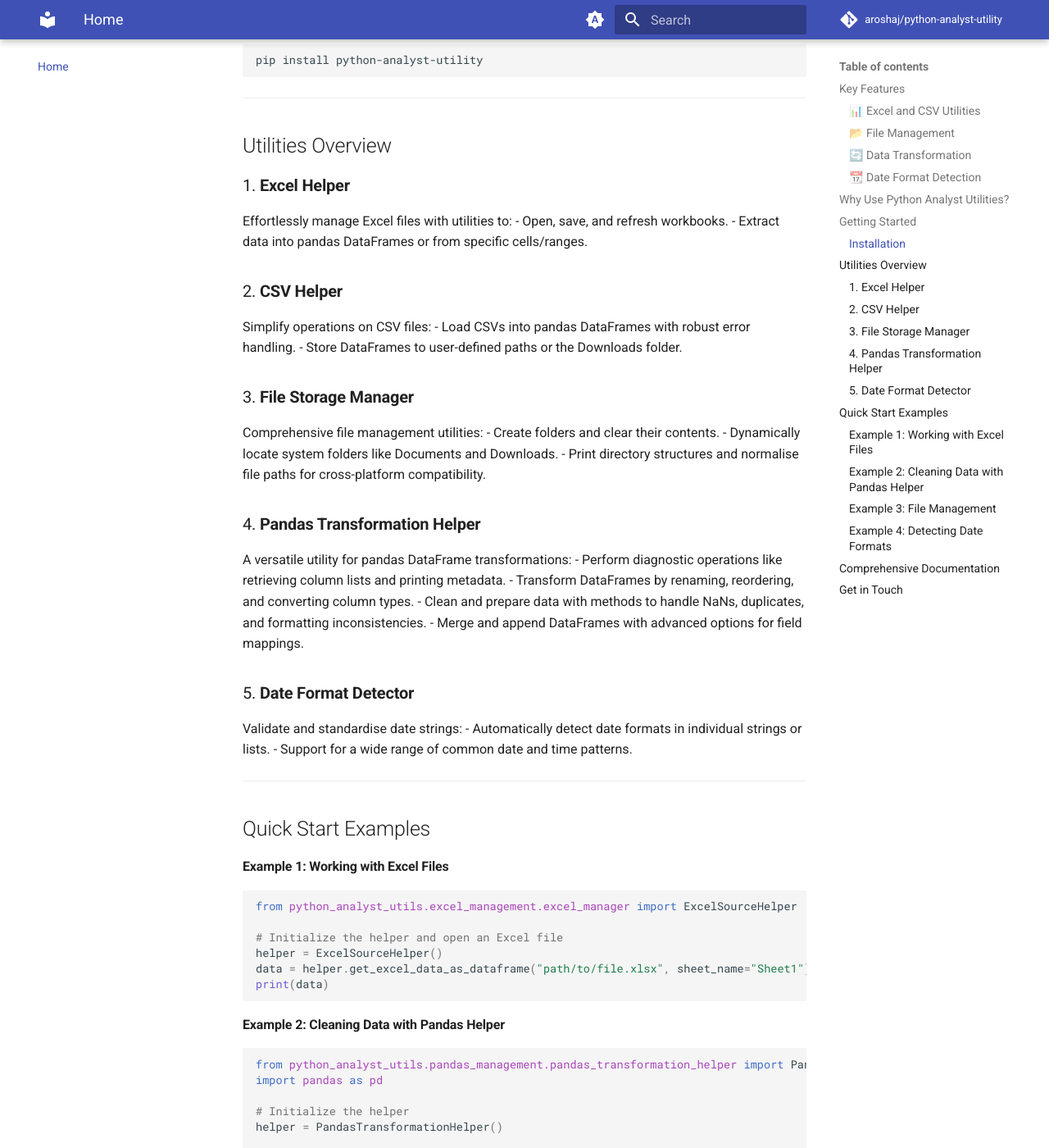
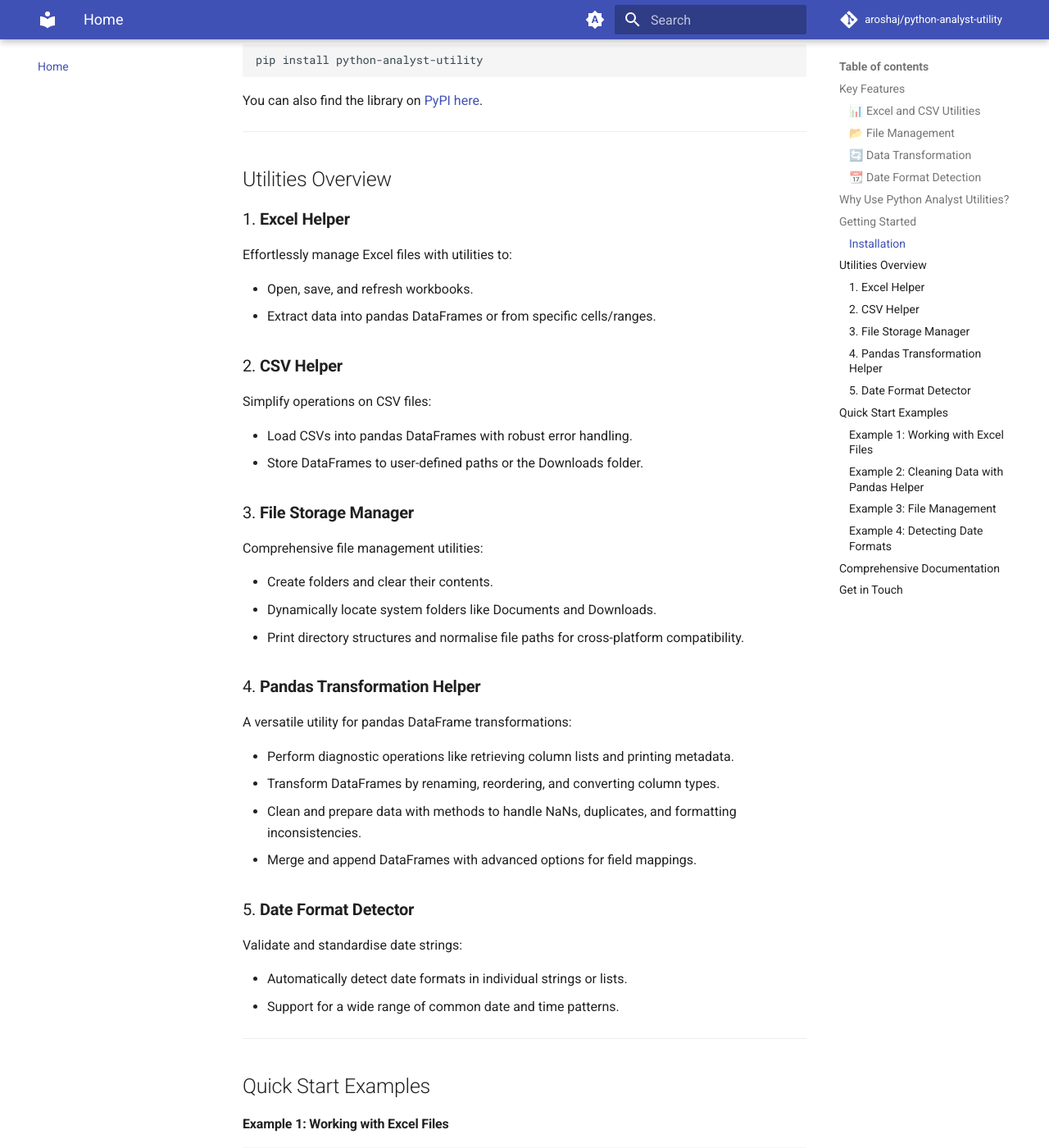
Before and after one commit to AroshaJ/python-analyst-utility, an MkDocs documentation site: the page built from docs/index.md, in a window 1280 px wide and 1400 px high, scrolled down 1614 px. Shown: the whole window at 82% size. Built offline with MkDocs 1.6.1 and Material for MkDocs 9.7.7, drawn with Linux system fonts in a browser that asks for light colours; comment, search, counter and statistics services are not loaded; some of the changed text lies outside the part shown.

````diff
--- a/docs/index.md
+++ b/docs/index.md
@@ -7,19 +7,23 @@
 ## Key Features
 
 ### 📊 Excel and CSV Utilities
+
 - **Excel Helper**: Simplify reading, writing, and manipulating Excel files.
 - **CSV Helper**: Effortlessly load and store pandas DataFrames in CSV format, with support for storing directly in user-defined directories like the Downloads folder.
 
 ### 📂 File Management
+
 - **File Storage Manager**: Manage file paths, create directories, and clear folder contents. Includes utilities to normalise paths, explore directory structures, and dynamically retrieve system folders like Documents and Downloads.
 
 ### 🔄 Data Transformation
+
 - **Pandas Transformation Helper**: A powerful suite of tools for DataFrame transformations, including:
   - Column renaming, reordering, and type conversions.
   - Advanced cleaning utilities for removing duplicates, handling NaNs, and standardising content.
   - Sophisticated merging and appending methods for integrating multiple datasets.
 
 ### 📆 Date Format Detection
+
 - **Date Format Detector**: Automatically identify date formats in strings or lists, making it easy to validate and standardise date data.
 
 ---
@@ -43,28 +47,34 @@ Install the package with pip:
 pip install python-analyst-utility
 ```
 
+You can also find the library on [PyPI here](https://pypi.org/project/python-analyst-utility/).
+
 ---
 
 ## Utilities Overview
 
 ### 1. **Excel Helper**
 Effortlessly manage Excel files with utilities to:
+
 - Open, save, and refresh workbooks.
 - Extract data into pandas DataFrames or from specific cells/ranges.
 
 ### 2. **CSV Helper**
 Simplify operations on CSV files:
+
 - Load CSVs into pandas DataFrames with robust error handling.
 - Store DataFrames to user-defined paths or the Downloads folder.
 
 ### 3. **File Storage Manager**
 Comprehensive file management utilities:
+
 - Create folders and clear their contents.
 - Dynamically locate system folders like Documents and Downloads.
 - Print directory structures and normalise file paths for cross-platform compatibility.
 
 ### 4. **Pandas Transformation Helper**
 A versatile utility for pandas DataFrame transformations:
+
 - Perform diagnostic operations like retrieving column lists and printing metadata.
 - Transform DataFrames by renaming, reordering, and converting column types.
 - Clean and prepare data with methods to handle NaNs, duplicates, and formatting inconsistencies.
@@ -72,6 +82,7 @@ A versatile utility for pandas DataFrame transformations:
 
 ### 5. **Date Format Detector**
 Validate and standardise date strings:
+
 - Automatically detect date formats in individual strings or lists.
 - Support for a wide range of common date and time patterns.
 
@@ -133,14 +144,17 @@ print(f"Detected format: {format_detected}")
 ## Comprehensive Documentation
 
 Explore the full functionality of **Python Analyst Utilities**:
-- [Installation and Setup](installation.md)
-- [API Reference](reference.md)
-- [Examples and Tutorials](examples.md)
+
+- [Installation and Setup](reference/installation.md)
+- [API Reference](reference/index.md)
+- [Examples and Tutorials](examples/index.md)
 
 ---
 
 ## Get in Touch
 
 Have questions, feedback, or suggestions? Feel free to reach out:
+
 - [GitHub Repository](https://github.com/AroshaJ/python-analyst-utility)
 - [Submit an Issue](https://github.com/AroshaJ/python-analyst-utility/issues)
+- [PyPI package](https://pypi.org/project/python-analyst-utility/).
--- a/mkdocs.yml
+++ b/mkdocs.yml
@@ -39,12 +39,15 @@ theme:
 nav:
   - Home: index.md
   - Module Reference:
+      - Overview: reference/index.md
+      - Installation: reference/installation.md
       - Pandas Transformation Helper: reference/pandas_transformation_helper.md
       - Excel Helper: reference/excel_helper.md
       - CSV Helper: reference/csv_helper.md
       - File Helper: reference/file_helper.md
       - Date Helper: reference/date_manager.md
   - Examples:
+      - Overview: examples/index.md
       - Jupyter Example: examples/jupyter_analysis_example.md
   - About: about.md
 
````
Also changed, not shown: docs/examples/index.md (added, +11 -0 lines), docs/reference/index.md (added, +17 -0 lines), docs/reference/installation.md (added, +74 -0 lines).
